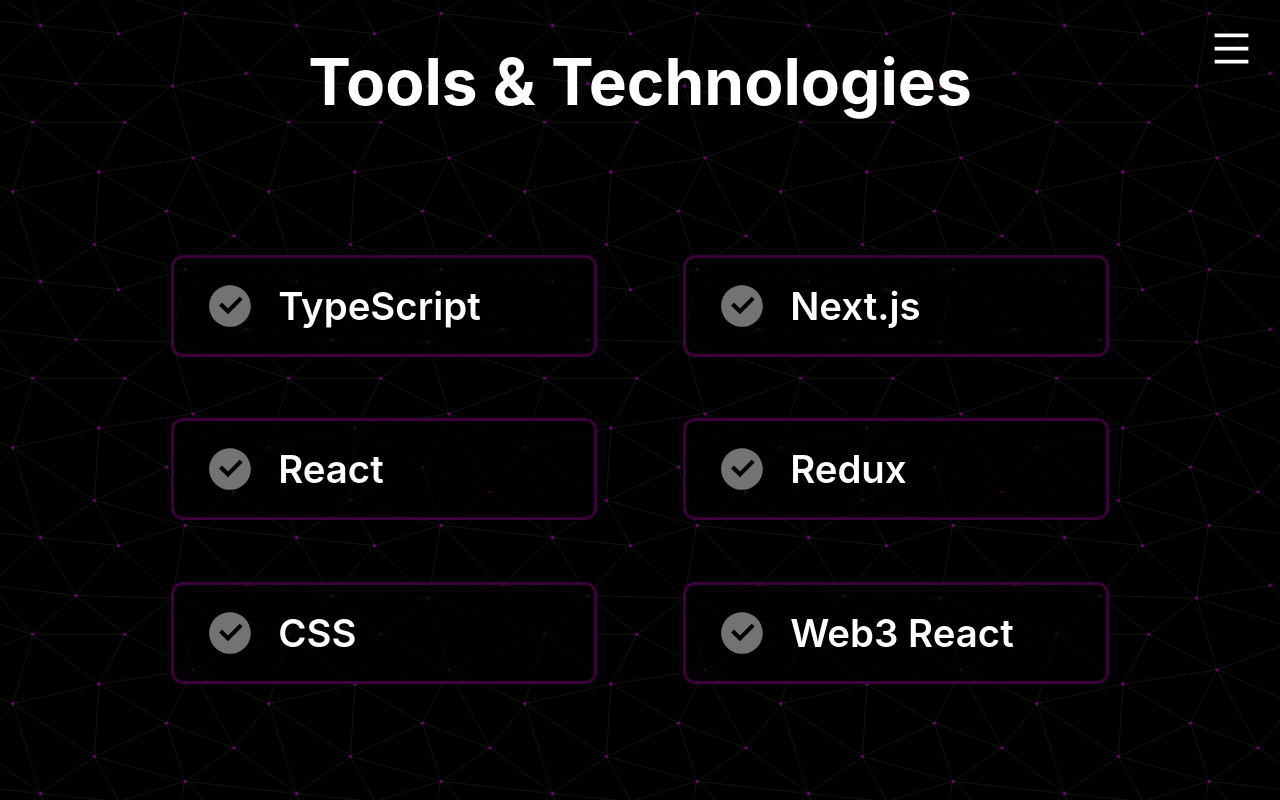
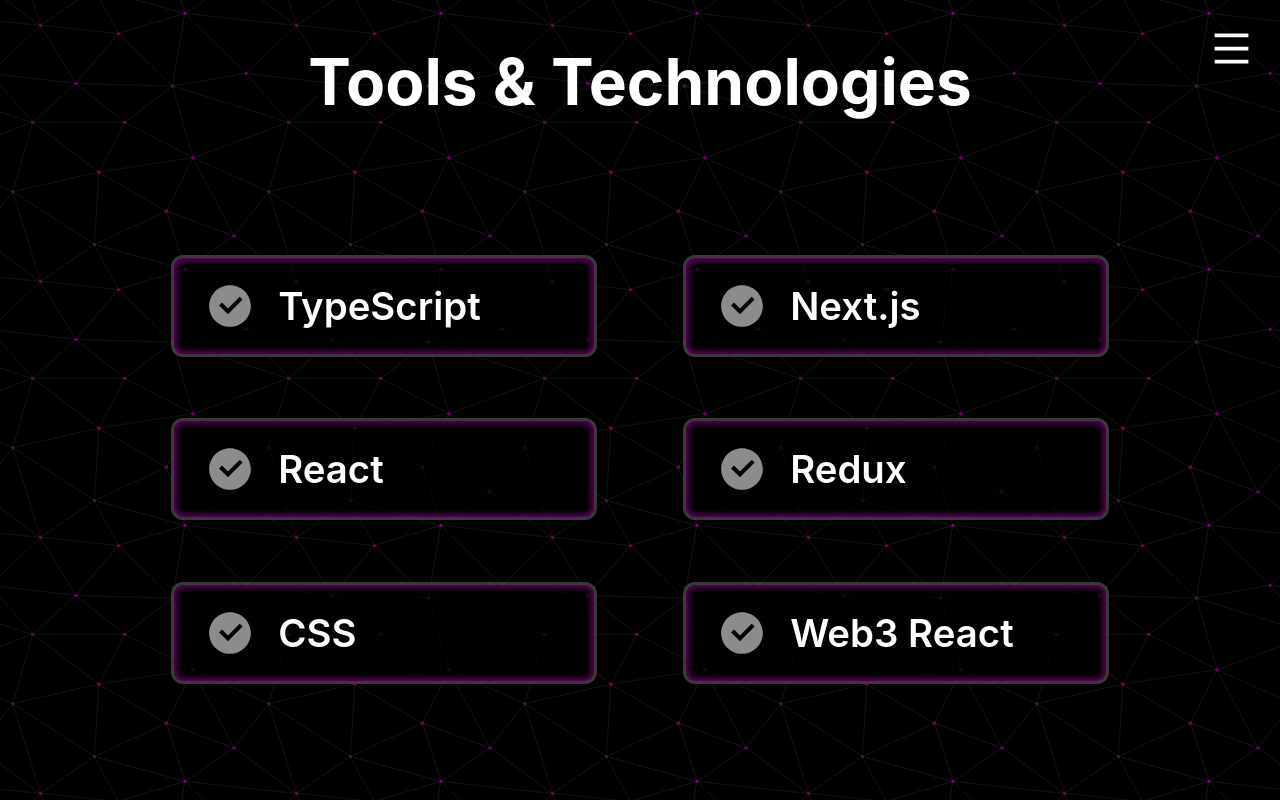
Before and after one commit to Sean-Tisdale/Portfolio, a React (Create React App) app: page /Skills in a window 1280 px wide. Built offline with nearby package versions, Linux system fonts and the light colour scheme.

Commit message:
updated mq

```diff
--- a/src/components/ContactPage/ContactPage.styles.ts
+++ b/src/components/ContactPage/ContactPage.styles.ts
@@ -49,15 +49,17 @@ export const SCContactPageWrapper = styled.div`
   }
 
   button {
-    padding: 1%;
-    width: 45%;
+    padding: 2%;
+    width: 55%;
     margin-top: 4%;
     background: rgba(0, 0, 0, 0.5);
+    border: 3px solid rgb(115, 115, 115, 1);
+    box-shadow: 0px 0px 5px 3px rgba(115, 0, 115, 1) inset;
     color: #ffffff;
     border-radius: 8px;
     cursor: pointer;
     font-size: 1.6em;
-    border: 4px solid rgba(115, 0, 115, 0.7);
+    // border: 4px solid rgba(115, 0, 115, 0.7);
     font-weight: 600;
     @media only screen and (max-width: 600px) {
       width: 100%;
--- a/src/components/LandingPage/LandingPage.styles.ts
+++ b/src/components/LandingPage/LandingPage.styles.ts
@@ -35,8 +35,6 @@ export const SCLandingPageWrapper = styled.div`
     @media only screen and (max-width: 600px) {
       height: fit-content;
       width: 400px;
-      // border-radius: 50%;
-      //border: 1px solid white;
       margin: auto;
     }
 
--- a/src/components/SkillsPage/SkillsPage.styles.ts
+++ b/src/components/SkillsPage/SkillsPage.styles.ts
@@ -76,8 +76,10 @@ export const SCSkillsCard = styled.div`
   gap: 6%;
   font-size: 2.4em;
   font-weight: 600;
+  color: #ffffff;
   background-color: rgba(0, 0, 0, 0.6);
-  border: 3px solid rgba(115, 0, 115, 0.5);
+  border: 3px solid rgb(115, 115, 115, 0.5);
+  box-shadow: 0px 0px 5px 3px rgba(115, 0, 115, 0.8) inset;
   @media only screen and (max-width: 600px) {
     width: 90%;
   }
--- a/src/components/SkillsPage/index.tsx
+++ b/src/components/SkillsPage/index.tsx
@@ -13,7 +13,7 @@ const SkillsPage = () => {
       <SCCardWrapper>
         {SkillsData?.map((data: any) => (
           <SCSkillsCard key={data?.key}>
-            <RiCheckboxCircleFill fontSize={50} color="rgb(115, 115, 115) " />
+            <RiCheckboxCircleFill fontSize={50} color="rgb(140, 140, 140)" />
             <span>{data?.skill}</span>
           </SCSkillsCard>
         ))}
```
